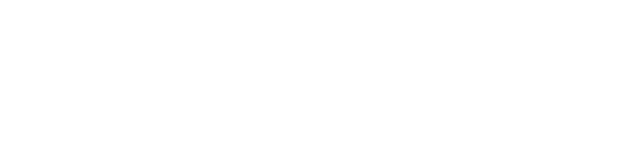
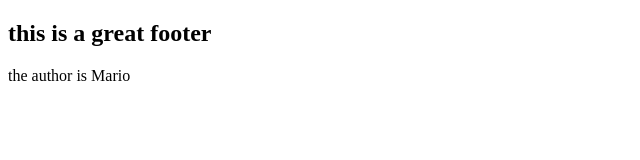
Before and after one commit to ARRIOLALEO/hofsaturday, a plain HTML site: page index.html in a window 1280 px wide. Shown: the whole page, without its empty margins (0-640 px from the left). Drawn offline with Linux system fonts and the light colour scheme.

Commit message:
feature: my amazing footer

```diff
--- a/index.html
+++ b/index.html
@@ -9,7 +9,10 @@
 <body>
     <div id="APP"></div>
     <div id="body"></div>
-    <div id="footer"></div>
+    <div id="footer">
+        <h2> this is a great footer</h2>
+        <p> the author is Mario</p>
+    </div>
     <script src="./script.js"></script>
 </body>
 </html>
```
